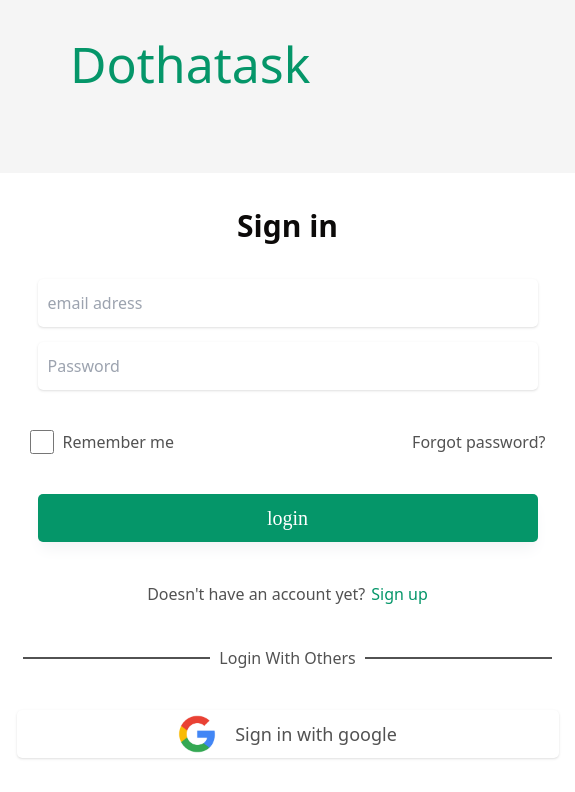
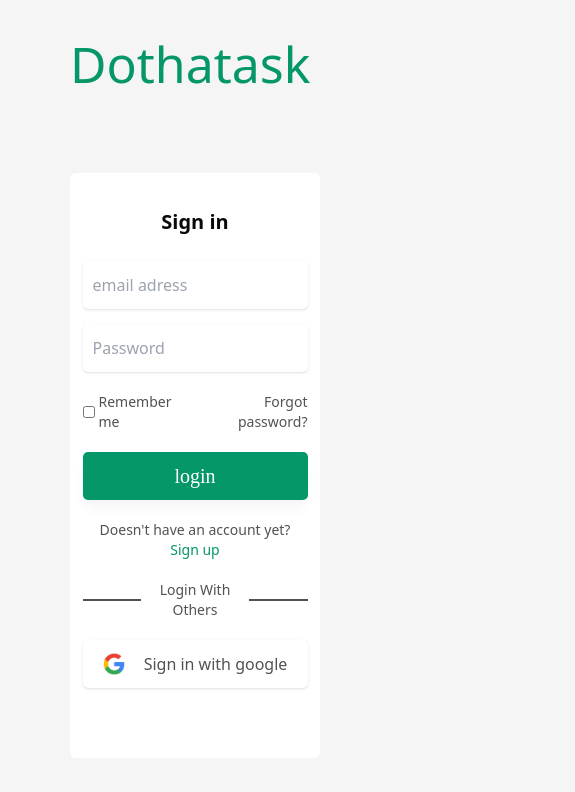
Before and after one commit to OthmanSALAHI/frontend-dothatask, a React (Vite) app: page / in a window 390 px wide. Shown: the top 792 px of the page, 575 px wide, since content can reach past the window. Built offline with nearby package versions, Linux system fonts and the light colour scheme.

Commit message:
modifie something

```diff
--- a/src/components/Auth/Signin.jsx
+++ b/src/components/Auth/Signin.jsx
@@ -8,35 +8,35 @@ function Signin() {
     return (
         <div className="w-full flex  relative bg-neutral-100">
             <Logo />
-            <div className="md:w-[612px] w-[575px] mx-auto mt-[173px] inline-flex flex-col items-center md:gap-[40px] gap-[35px] p-[35px] relative bg-white">
-                <div className="text-stone-950 md:text-5xl text-3xl font-bold md:mb-[40px]">Sign in</div>
-                <form className="flex-col justify-center items-center gap-10 flex">
+            <div className="md:w-[612px] w-[250px] m-auto mt-[173px] inline-flex flex-col items-center md:gap-[20px] gap-[25px] p-[35px] relative bg-white rounded-md">
+                <div className="text-stone-950 md:text-5xl text-xl font-bold md:mb-[40px]">Sign in</div>
+                <form className="flex-col justify-center items-center md:gap-10 gap-5 flex">
                     <div className="flex-col justify-start items-start gap-[15px] flex">
                         <Inputs placeholder={"email adress"} inpType={"text"} />
                         <Inputs placeholder={"Password"} inpType={"password"} />
                     </div>
-                    <div className="justify-start items-center gap-[238px] inline-flex mb-[-40px]">
-                        <div className="justify-start items-center gap-[9px] flex">
-                            <input type='checkbox' className="w-6 h-6 relative" />
-                            <div className="text-center text-neutral-600 md:text-lg text-md font-normal">Remember me</div>
+                    <div className="justify-start items-center md:gap-[238px] gap-3 inline-flex mb-[-40px]">
+                        <div className="justify-start items-center md:gap-[9px] gap-1 flex">
+                            <input type='checkbox' className="md:w-6 md:h-6 w-3 h-3 relative" />
+                            <p className="text-left text-neutral-600 md:text-lg text-sm font-normal">Remember me</p>
                         </div>
-                        <div className="text-center text-neutral-600 md:text-lg text-md font-normal">Forgot password?</div>
+                        <div className="text-right text-neutral-600 md:text-lg text-sm font-normal">Forgot password?</div>
                     </div>
                     <Buttons content={"login"} />
-                    <div className="justify-start items-start gap-1.5 inline-flex">
-                        <div className="text-center text-neutral-600 md:text-lg text-md font-normal">Doesn't have an account yet?</div>
-                        <div className="justify-center items-center gap-2.5 flex">
-                            <a className="text-center text-emerald-600 md:text-lg text-md font-normal">Sign up</a>
+                    <div className="justify-start items-start md:gap-1 gap-0 inline-flex">
+                        <div className="text-center text-neutral-600 md:text-lg text-sm font-normal md:w-auto w-[200px]">
+                            Doesn't have an account yet?
+                            <a className="text-center text-emerald-600 md:text-lg text-sm font-normal md:ml-[5px]">Sign up</a>
                         </div>
                     </div>
                     <div className="justify-start items-center gap-[9px] inline-flex">
-                        <div className="w-[187px] h-[0px] border border-neutral-600"></div>
-                        <div className="text-center text-neutral-600 md:text-lg text-md font-normal">Login With Others</div>
-                        <div className="w-[187px] h-[0px] border border-neutral-600"></div>
+                        <div className="md:w-[187px] w-[78px] h-[0px] border border-neutral-600"></div>
+                        <div className="text-center text-neutral-600 md:text-lg text-sm font-normal">Login With Others</div>
+                        <div className="md:w-[187px] w-[78px] h-[0px] border border-neutral-600"></div>
                     </div>
-                    <div className="w-[542px] h-12 p-2.5 bg-white rounded-[5px] shadow justify-center items-center mb-[35px] gap-[19px] inline-flex">
-                        <img className="w-[38px] h-[38px]" src={google_logo} />
-                        <div className="text-neutral-600 md:text-lg text-lg font-medium">Sign in with google</div>
+                    <div className="md:w-[542px] w-[225px] h-12 p-2.5 bg-white rounded-[5px] shadow justify-center items-center mb-[35px] gap-[19px] inline-flex">
+                        <img className="md:w-[38px] md:h-[38px] w-[22px] h-[22px]" src={google_logo} />
+                        <div className="text-neutral-600 md:text-lg text-md font-medium">Sign in with google</div>
                     </div>
                 </form>
             </div>
--- a/src/components/areas/Buttons.jsx
+++ b/src/components/areas/Buttons.jsx
@@ -4,7 +4,7 @@ function Buttons({ content }) {
     return (
         <>
             <div
-                className="md:w-[542px] w-[500px] h-12 p-2.5 hover:bg-emerald-400 bg-emerald-600 rounded-[5px]
+                className="md:w-[542px] w-[225px] h-12 p-2.5 hover:bg-emerald-400 bg-emerald-600 rounded-[5px]
                             shadow-lg justify-center items-center gap-[113px]
                             inline-flex mt-[40px] transition-all
                             duration-100 ease-in-out cursor-pointer shadow-gray-100 ">
--- a/src/components/areas/Inputs.jsx
+++ b/src/components/areas/Inputs.jsx
@@ -5,7 +5,7 @@ function Inputs({ placeholder, inpType }) {
     <input
       type={inpType}
       placeholder={placeholder}
-      className="md:w-[542px] w-[500px] h-12 p-2.5 md:text-lg text-md bg-white rounded-[5px] shadow justify-start items-center gap-[113px] inline-flex"
+      className="md:w-[542px] w-[225px] h-12 p-2.5 md:text-lg text-md bg-white rounded-[5px] shadow justify-start items-center gap-[113px] inline-flex"
     />
   );
 }
```
